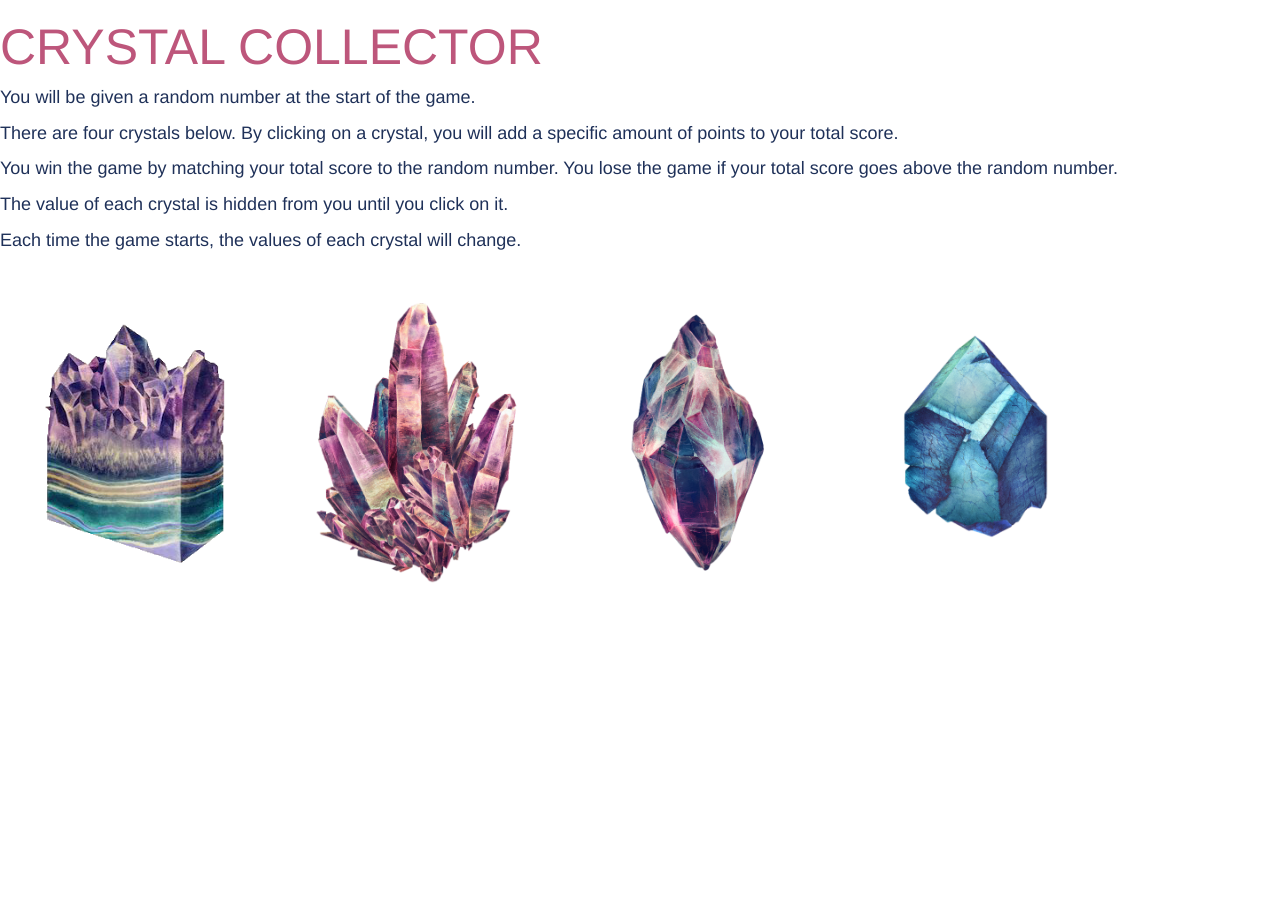
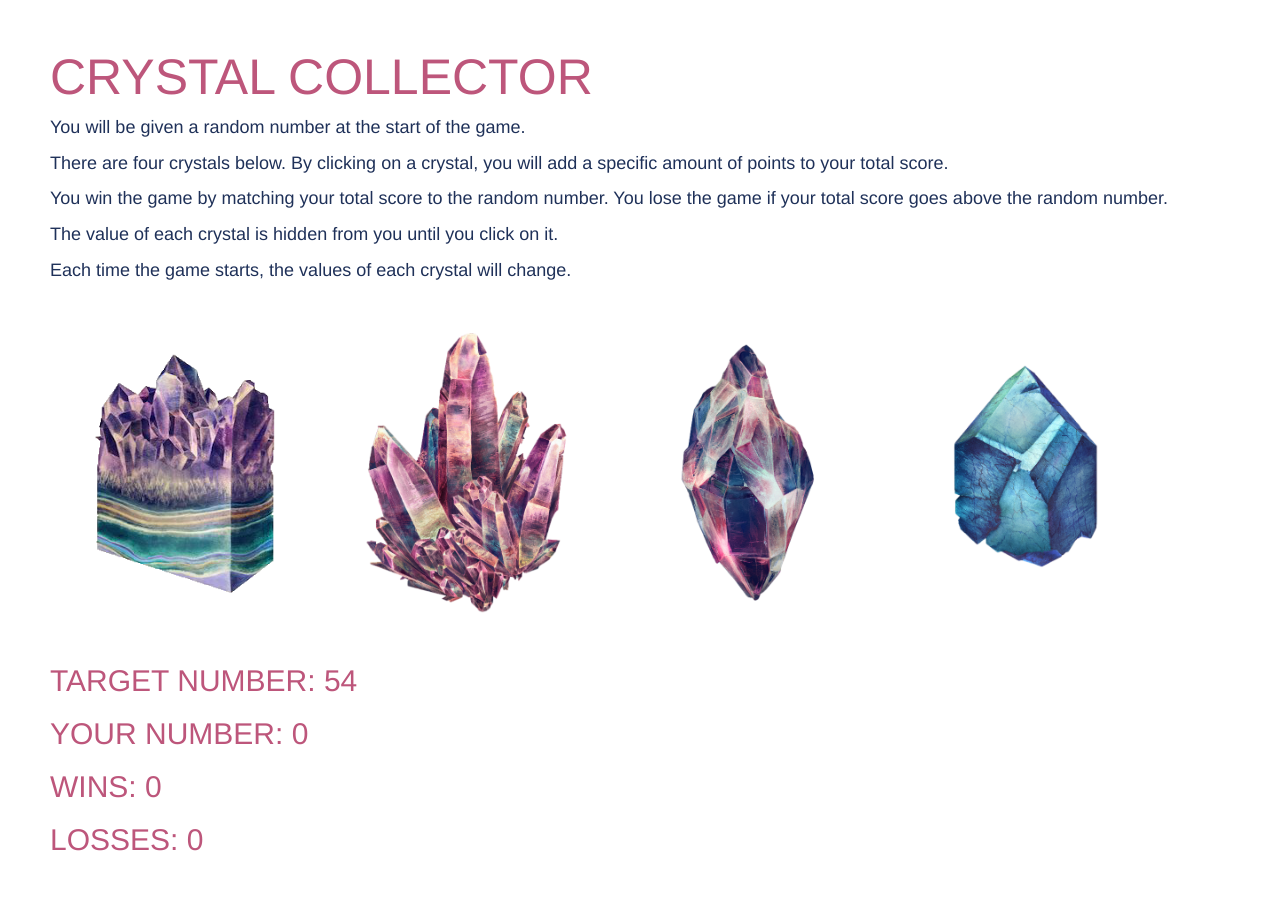
Before and after one commit to smaashthemac/crystal-collector, a PHP site: page /index.html in a window 1280 px wide. Before the commit the page ends 583 px from the top, so only its background shows below. Run offline with PHP 8.4, Linux system fonts and the light colour scheme; some libraries are stand-ins or nearby versions.

Commit message:
almost there

```diff
--- a/assets/css/style.css
+++ b/assets/css/style.css
@@ -8,6 +8,7 @@
 
 body {
 	color: #BD567B;
+	margin: 50px;
 }
 
 p {
@@ -18,3 +19,7 @@ p {
 h1 {
 	font-size: 50px;
 }
+
+h2 {
+	font-size: 25px;
+}
--- a/assets/javascript/game.js
+++ b/assets/javascript/game.js
@@ -11,19 +11,103 @@
 
 
 // create variables
-var crystal1 = ?;
-var crystal2 = ?;
-var crystal3 = ?;
-var crystal4 = ?;
-var targetNumber = ?;
-var userNumber = ?;
+// var crystal1
+// var crystal2
+// var crystal3
+// var crystal4
+// var targetNumber
+var userNumber = 0;
+// shows user number text in its div
+$("#yourNumber").addClass("h2");
+$("#yourNumber").text("YOUR NUMBER: " + userNumber);
+
+// variable for game start begins true; buttons can be clicked
+var gameStart = true
+
 var wins = 0;
+// shows user wins text in its div
+$("#wins").addClass("h2");
+$("#wins").text("WINS: " + wins);
+
 var losses = 0;
+// shows user losses text in its div
+$("#losses").addClass("h2");
+$("#losses").text("LOSSES: " + losses);
 
-// generate random number for targetNumber between 19 and 120
+
+// *generate random number for targetNumber between 19 and 120
+var targetNumber = Math.floor((Math.random() * 100) + 1);
+$("#targetNumber").addClass("h2");
+$("#targetNumber").text("TARGET NUMBER: " + targetNumber);
+console.log("Random target number value is " + targetNumber);
 
 // generate random number for crystal1 between 1 and 12
+var crystal1 = Math.floor((Math.random() * 12) + 1);
+console.log("Crystal 1 value is " + crystal1);
+
 // generate random number for crystal2 between 1 and 12
+var crystal2 = Math.floor((Math.random() * 12) + 1);
+console.log("Crystal 2 value is " + crystal2);
+
 // generate random number for crystal3 between 1 and 12
+var crystal3 = Math.floor((Math.random() * 12) + 1);
+console.log("Crystal 3 value is " + crystal3);
+
 // generate random number for crystal4 between 1 and 12
-// attach those values to the variables between 1 and 12
+var crystal4 = Math.floor((Math.random() * 12) + 1);
+console.log("Crystal 4 value is " + crystal4);
+
+// game begins
+if (gameStart = true) {
+	// when crystal1 is clicked, things happen
+	$("#crystal1").on("click", function() {
+		// the value of the crystal is added to the userNumber
+		userNumber = userNumber + crystal1;
+		console.log("User number is " + userNumber);
+			// if the user number is less than the target number, they can continue
+			if (userNumber < targetNumber) {
+				// the gameStart is still true; they can continue playing
+				gameStart = true;
+				console.log("Game start is " + gameStart);
+			// if the user number is equal to the target number, they have won
+			} else if (userNumber === targetNumber) {
+				// add one point to the win counter
+				wins++;
+				// makes the text look good
+				$("#wins").addClass("h2");
+				// updates wins counter
+				$("#wins").text("WINS: " + wins);
+				console.log("Win count is " + wins);
+				// alerts are tacky. this alerts the user to what just happened.
+				$("#gameStatus").addClass("h2");
+				$("#gameStatus").text("NICE JOB! YOU WON!");
+				// game start is now false; the game is over.
+				gameStart = false;
+				console.log("Win! Game start is " + gameStart);
+			// if the user number is greater than the target number
+			} else {
+				// adds one point to the losses counter
+				losses++;
+				// makes the text look good
+				$("#losses").addClass("h2");
+				$("#losses").text("LOSSES: " + losses);
+				console.log("Win count is " + losses);
+				$("#gameStatus").addClass("h2");
+				$("#gameStatus").text("BUMMER, DUDE. TRY AGAIN!");
+				gameStart = false;
+				console.log("Lose! Game start is " + gameStart);
+			}
+
+	});
+
+}
+
+// if the image is clicked
+	// is it less than the target number?
+		// allowed to continue clicking that image
+	// is it equal to the target number?
+		// win
+	// is it greater than the target number?
+		// loss
+
+// after win or loss, how can the game refresh?
--- a/index.html
+++ b/index.html
@@ -45,9 +45,13 @@
 	<div id="losses">
 	</div>
 
+	<div id="gameStatus">
+	</div>
+
 </container>
 
 <!-- link to javascript file -->
+<script src="https://ajax.googleapis.com/ajax/libs/jquery/3.1.1/jquery.min.js"></script>
 <script type="text/javascript" src="assets/javascript/game.js"></script>
 </body>
 </html>
```
